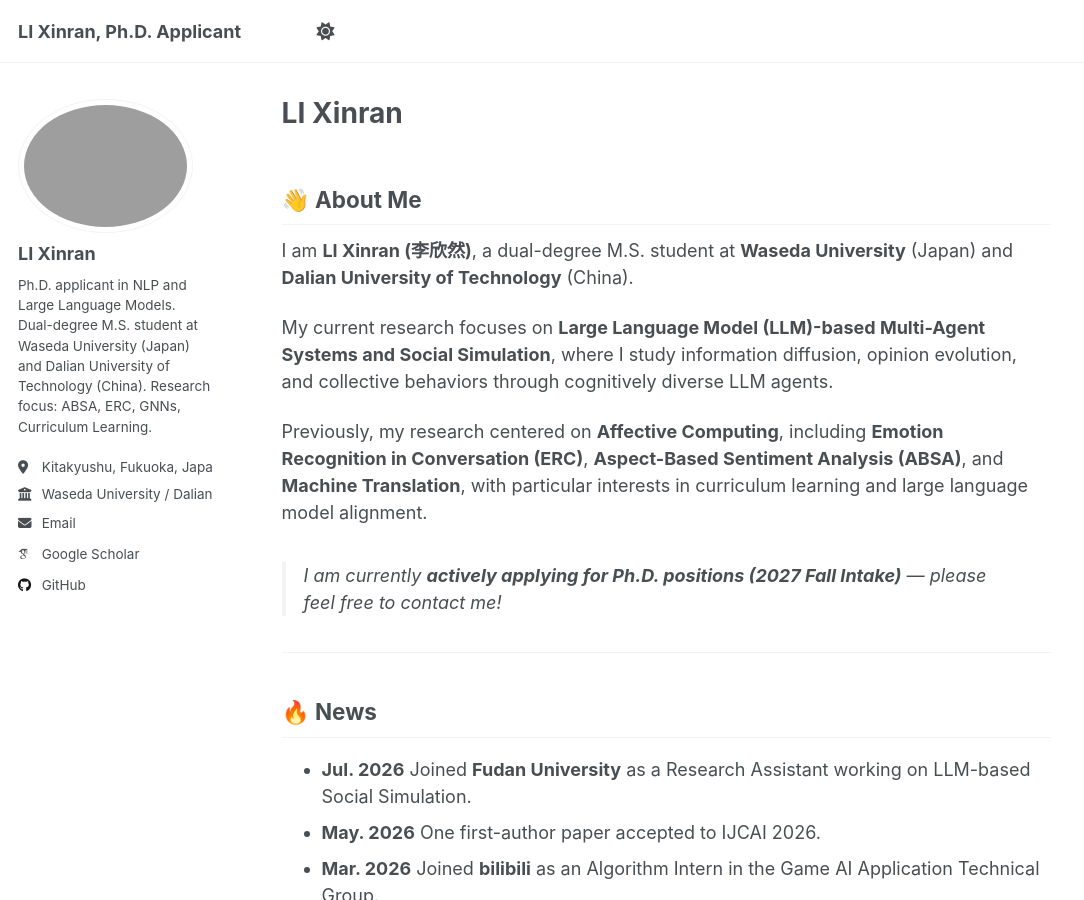
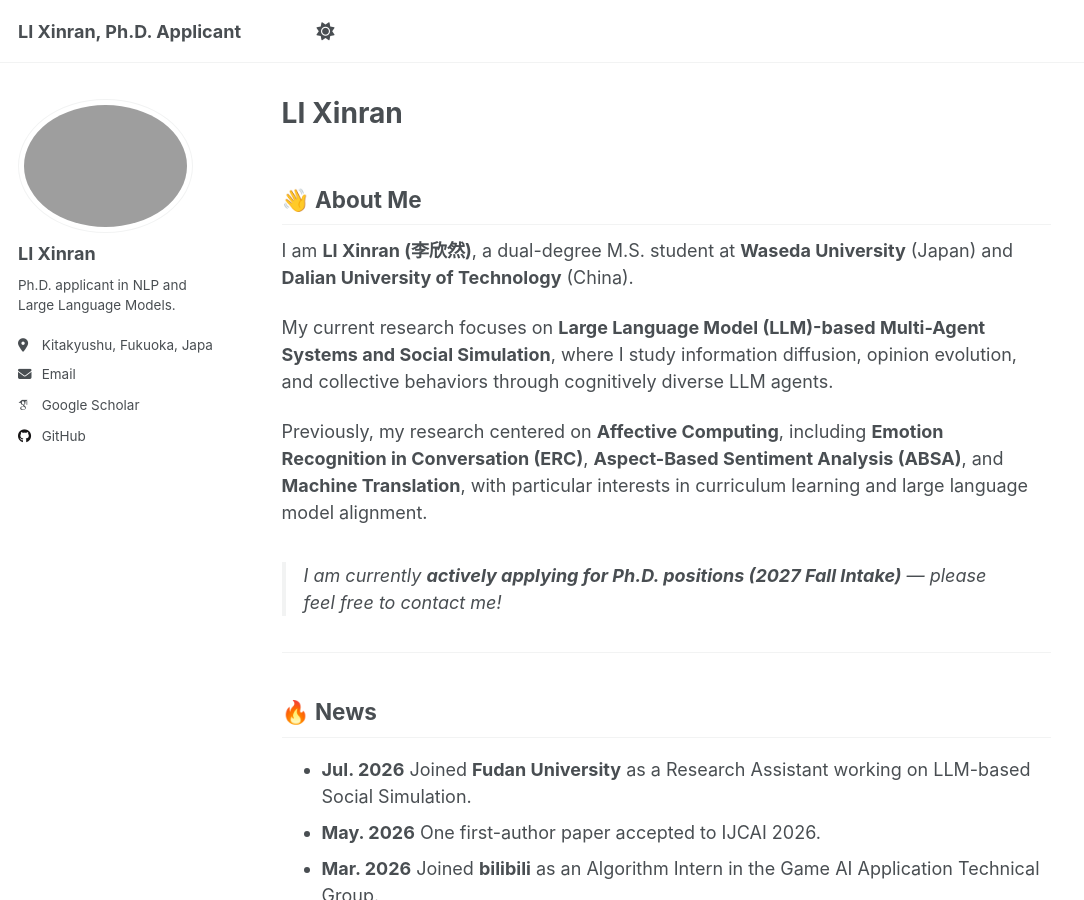
Before and after one commit to LiXinran6/LiXinran6.github.io, a Jekyll site: the page built from _pages/about.md, in a window 1280 px wide and 900 px high. Shown: the whole window, without its empty margins (0-1084 px from the left). Built offline with Jekyll 4.4.1, drawn with Linux system fonts in a browser that asks for light colours; some web fonts are replaced; a script that is not in the unit is left out.

Commit message:
Update _config.yml

```diff
--- a/_config.yml
+++ b/_config.yml
@@ -26,9 +26,9 @@ author:
   avatar           : "photo.jpg"
   name             : "LI Xinran"
   pronouns         : # example: "she/her"
-  bio              : "Ph.D. applicant in NLP and Large Language Models. Dual-degree M.S. student at Waseda University (Japan) and Dalian University of Technology (China). Research focus: ABSA, ERC, GNNs, Curriculum Learning."
+  bio              : "Ph.D. applicant in NLP and Large Language Models."
   location         : "Kitakyushu, Fukuoka, Japan"
-  employer         : "Waseda University / Dalian University of Technology"
+  employer         : #
   uri              : # URL
   email            : "lixinran@ruri.waseda.jp"
 
```
